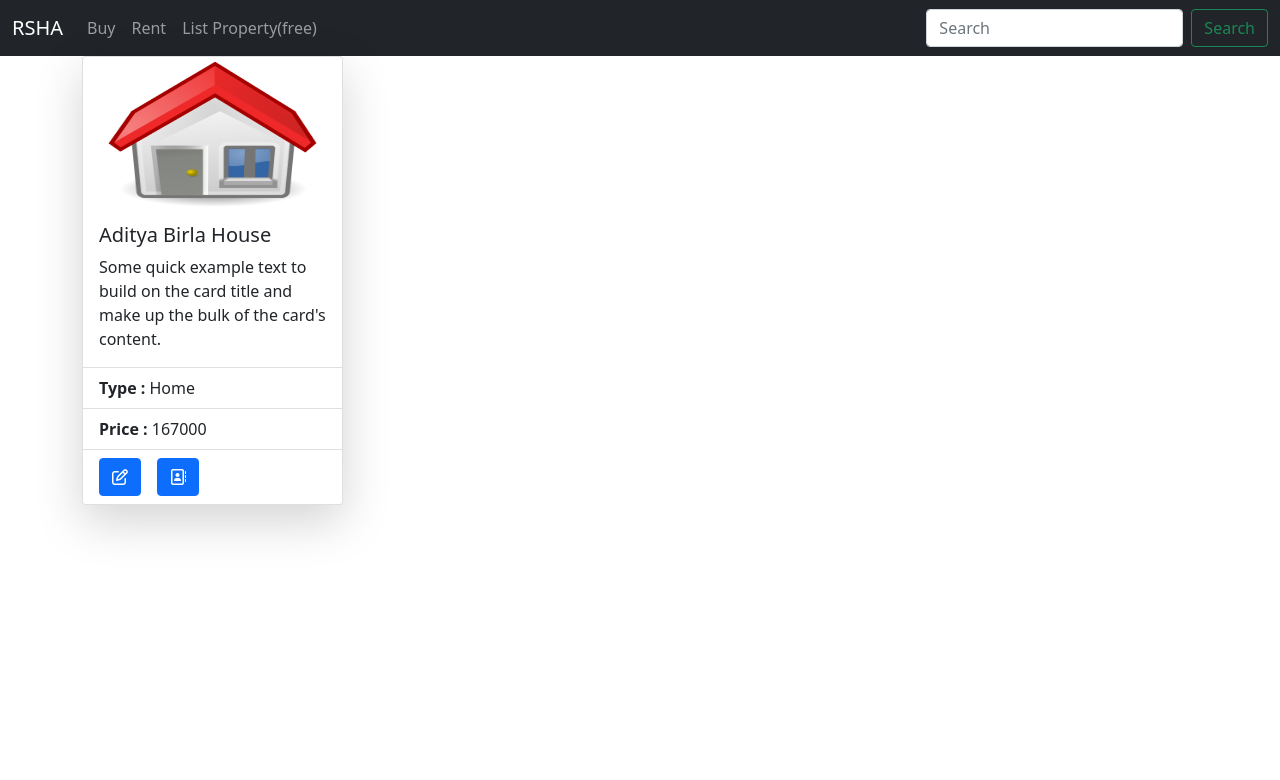
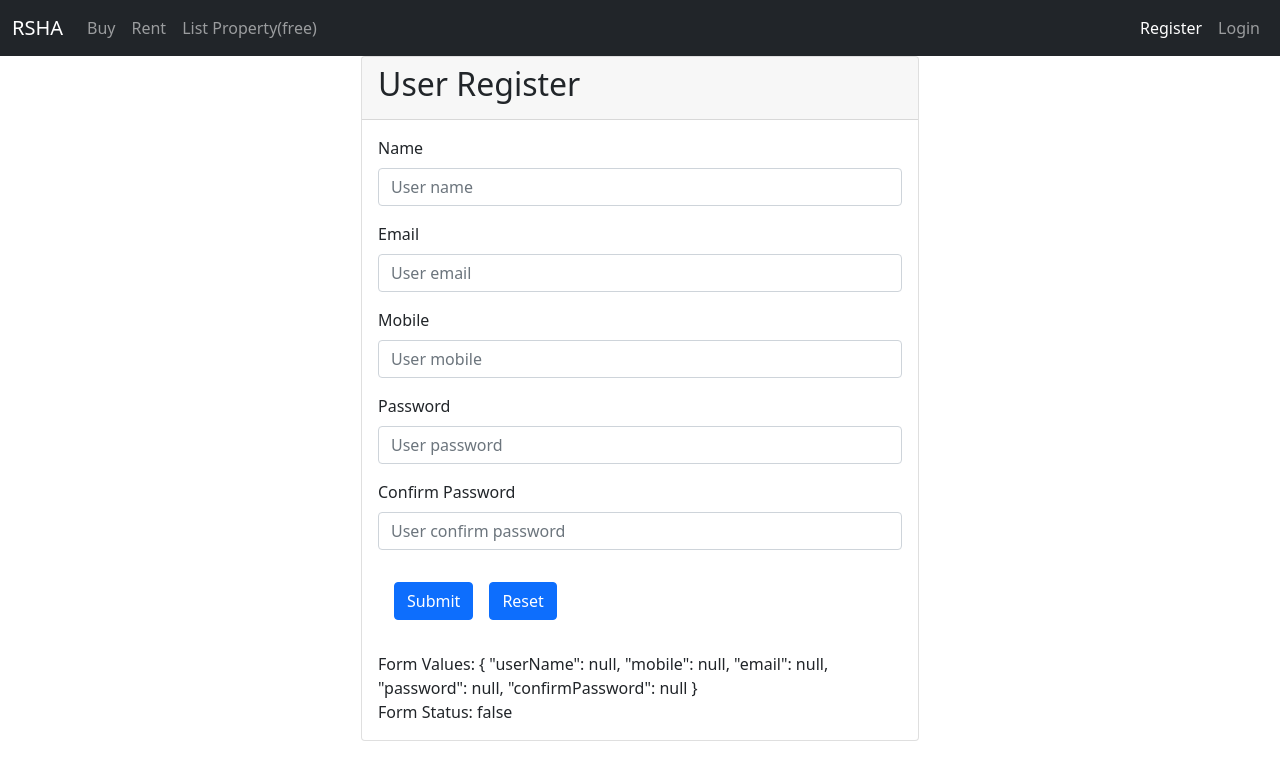
Before and after one commit to SandeepKumar377/RealState-app-with-aspNetCore_and_Angular, an Angular app in the folder Frontend/: page /user-register in a window 1280 px wide. Shown: the top 780 px of the page. Built offline with nearby package versions, Linux system fonts and the light colour scheme.

Commit message:
Reactive_forms

```diff
--- a/Frontend/src/app/nav-bar/nav-bar.component.html
+++ b/Frontend/src/app/nav-bar/nav-bar.component.html
@@ -16,10 +16,12 @@
           <a class="nav-link" routerLinkActive="active" routerLink="add-properties">List Property(free)</a>
         </li>
       </ul>
-      <form class="d-flex" role="search">
-        <input class="form-control me-2" type="search" placeholder="Search" aria-label="Search">
-        <button class="btn btn-outline-success" type="submit">Search</button>
-      </form>
+      <div>
+        <ul class="nav navbar-nav">
+          <li class="nav-item"><a class="nav-link" routerLink="user-register" routerLinkActive="active">Register</a></li>
+          <li class="nav-item"><a class="nav-link" routerLink="user-login" routerLinkActive="active">Login</a></li>
+        </ul>
+      </div>
     </div>
   </div>
 </nav>
--- a/Frontend/src/app/property/add-property/add-property.component.html
+++ b/Frontend/src/app/property/add-property/add-property.component.html
@@ -1,7 +1,7 @@
 <div class="col-lg-6 offset-3">
   <div class="card">
     <div class="card-header">
-        <p>Add new property</p>
+        <h2>Add new property</h2>
     </div>
     <div class="card-body">
       <form (ngSubmit)='onSubmit()' #Form="ngForm">
--- /dev/null
+++ b/Frontend/src/app/user/user-login/user-login.component.html
@@ -0,0 +1 @@
+<p>user-login works!</p>
--- /dev/null
+++ b/Frontend/src/app/user/user-login/user-login.component.ts
@@ -0,0 +1,15 @@
+import { Component, OnInit } from '@angular/core';
+
+@Component({
+  selector: 'app-user-login',
+  templateUrl: './user-login.component.html',
+  styleUrls: ['./user-login.component.css']
+})
+export class UserLoginComponent implements OnInit {
+
+  constructor() { }
+
+  ngOnInit(): void {
+  }
+
+}
--- /dev/null
+++ b/Frontend/src/app/user/user-register/user-register.component.html
@@ -0,0 +1,72 @@
+<div class="col-lg-6 offset-3">
+    <div class="card">
+      <div class="card-header">
+          <h2>User Register</h2>
+      </div>
+      <div class="card-body">
+        <form [formGroup]="registrationForm" (ngSubmit)="onSubmit()">
+          <div class="form-group mb-3">
+            <label for="" class="form-label">Name</label>
+            <input type="text" class="form-control" formControlName="userName" placeholder="User name">
+            <span *ngIf="!userName.valid && userName.touched" class="error-msg">
+                Please enter name!
+            </span>
+          </div>
+          <div class="form-group mb-3">
+            <label for="" class="form-label">Email</label>
+            <input type="email" class="form-control" formControlName="email" placeholder="User email">
+            <span *ngIf="!email.valid && email.touched" class="error-msg">
+                <span *ngIf="email.hasError('required')" class="error-msg">
+                    Please enter email!
+                </span>
+                <span *ngIf="email.hasError('email')" class="error-msg">
+                    Please enter valid email!
+                </span>
+            </span>
+          </div>
+          <div class="form-group mb-3">
+            <label for="" class="form-label">Mobile</label>
+            <input type="text" class="form-control"  formControlName="mobile" placeholder="User mobile">
+            <span *ngIf="!mobile.valid && mobile.touched" class="error-msg">
+                <span *ngIf="mobile.errors!['required']" class="error-msg">
+                    Please enter mobile number!
+                </span>
+                <span *ngIf="mobile.errors!['minlength']" class="error-msg">
+                    Please enter valid mobile number!
+                </span>
+            </span>
+          </div>
+          <div class="form-group mb-3">
+            <label for="" class="form-label">Password</label>
+            <input type="password" class="form-control" formControlName="password" placeholder="User password">
+            <span *ngIf="!password.valid && password.touched" class="error-msg">
+                <span *ngIf="password.errors!['required']" class="error-msg">
+                    Please enter password!
+                </span>
+                <span *ngIf="password.errors!['minlength']" class="error-msg">
+                    Password should not be lesser than 5 character!
+                </span>
+            </span>
+          </div>
+          <div class="form-group mb-3">
+            <label for="" class="form-label">Confirm Password</label>
+            <input type="password" class="form-control" formControlName="confirmPassword" placeholder="User confirm password">
+            <span *ngIf="!confirmPassword.valid && confirmPassword.touched" class="error-msg">
+                <span *ngIf="confirmPassword.errors!['required']" class="error-msg">
+                    Please enter confirm password!
+                </span>
+                <span *ngIf="registrationForm.hasError('notmatched') && confirmPassword.valid" class="error-msg">
+                    Confirm password not matched!
+                </span>
+            </span>
+          </div>
+          <div class="form-group mb-3">
+            <button type="submit" class="btn btn-primary m-3" placeholder="">Submit</button>
+            <button type="reset" class="btn btn-primary" placeholder="">Reset</button>
+          </div>
+          Form Values: {{registrationForm.value | json}} <br/>
+          Form Status: {{registrationForm.valid}}
+        </form>
+      </div>
+    </div>
+  </div>
--- /dev/null
+++ b/Frontend/src/app/user/user-register/user-register.component.ts
@@ -0,0 +1,47 @@
+import { Component, OnInit } from '@angular/core';
+import { FormControl, FormGroup, Validators } from '@angular/forms';
+
+@Component({
+  selector: 'app-user-register',
+  templateUrl: './user-register.component.html',
+  styleUrls: ['./user-register.component.css']
+})
+export class UserRegisterComponent implements OnInit {
+
+  registrationForm!: FormGroup;
+
+  constructor() { }
+
+  ngOnInit(): void {
+    this.registrationForm= new FormGroup({
+      userName: new FormControl(null, Validators.required),
+      mobile: new FormControl(null, [Validators.required, Validators.minLength(10)]),
+      email: new FormControl(null, [Validators.required, Validators.email]),
+      password: new FormControl(null, [Validators.required, Validators.minLength(5)]),
+      confirmPassword: new FormControl(null, [Validators.required, Validators.minLength(5)])
+    });
+  }
+
+  get userName(){
+    return this.registrationForm.get('userName') as FormControl;
+  }
+  get mobile(){
+    return this.registrationForm.get('mobile') as FormControl;
+  }
+  get email(){
+    return this.registrationForm.get('email') as FormControl;
+  }
+  get password(){
+    return this.registrationForm.get('password') as FormControl;
+  }
+  get confirmPassword(){
+    return this.registrationForm.get('confirmPassword') as FormControl;
+  }
+
+  passwordMatchingValidator(fg: FormGroup): Validators{
+    return fg.get('password')!.value === fg.get('confirmPassword')!.value ? 'null': {notmatched: true};
+    }
+    onSubmit(){
+      console.log(this.registrationForm);
+    }
+  }
--- /dev/null
+++ b/Frontend/src/assets/form.css
@@ -0,0 +1,6 @@
+.ng-invalid.ng-touched {
+    border-color: red;
+  }
+  .error-msg {
+    color: red;
+  }
--- a/Frontend/src/styles.css
+++ b/Frontend/src/styles.css
@@ -1 +1,2 @@
 /* You can add global styles to this file, and also import other style files */
+@import 'assets/form.css'
```
Also changed, not shown: Frontend/src/app/app.module.ts (+9 -2 lines), Frontend/src/app/user/user-login/user-login.component.css (added), Frontend/src/app/user/user-register/user-register.component.css (added), 2 other files (tests, documents, lock files or other folders).
